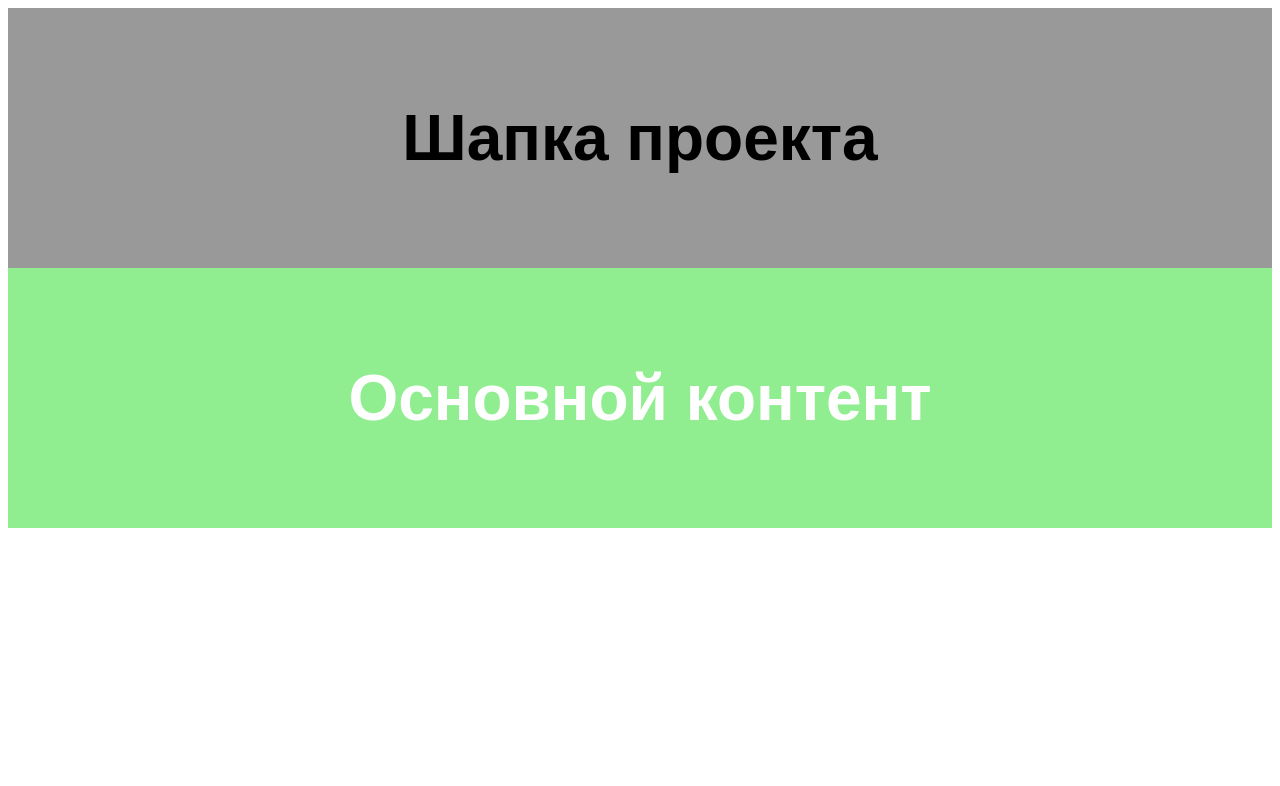
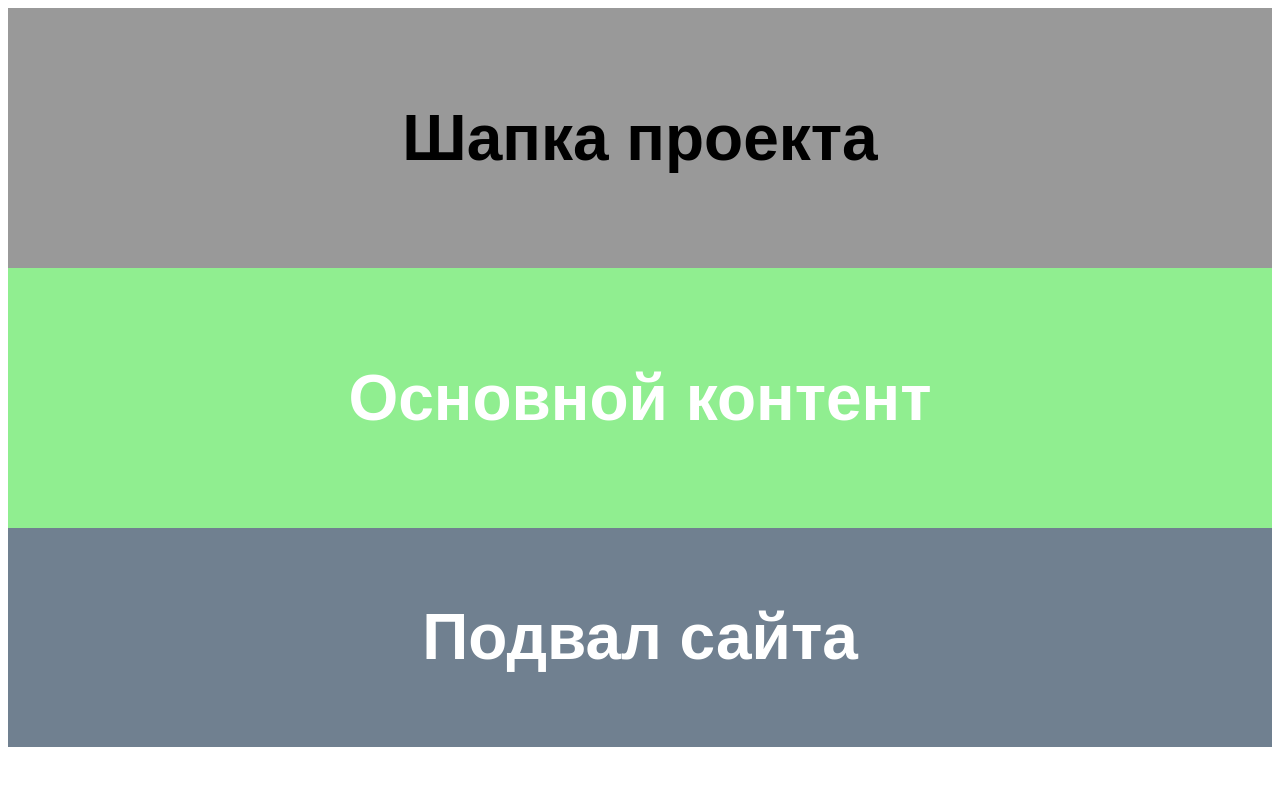
Before and after one commit to gitkiselev/test-project-git-lesson-web-cademy20012020, a plain HTML site: page index.html in a window 1280 px wide. Drawn offline with Linux system fonts and the light colour scheme.

Commit message:
footer ready

```diff
--- a/css/style.css
+++ b/css/style.css
@@ -14,5 +14,12 @@ html, body {
     font-size: 32px;
     color: #fff;
     text-align: center;
+}
 
+.footer{
+    background: slategray;
+    padding: 30px 100px;
+    font-size: 32px;
+    color: #fff;
+    text-align: center;
 }
--- a/index.html
+++ b/index.html
@@ -15,5 +15,8 @@
     <main class="main">
         <h1>Основной контент</h1>
     </main>
+    <footer class="footer">
+        <h1>Подвал сайта</h1>
+    </footer>
 </body>
 </html>
```
